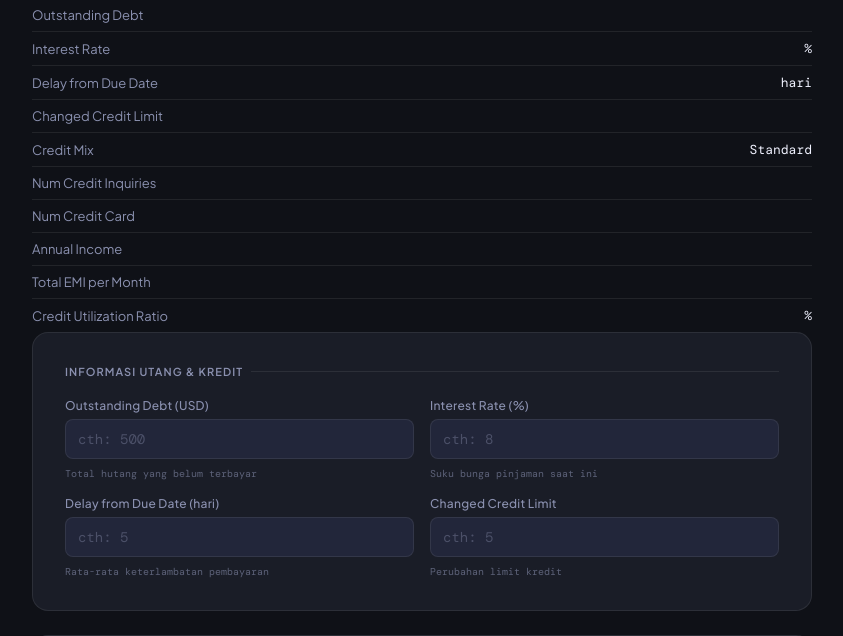
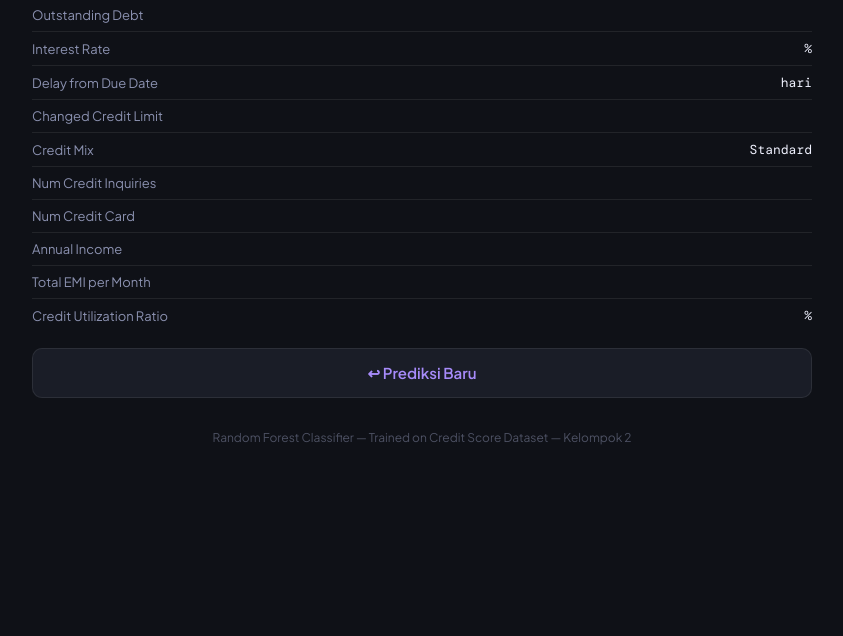
Before and after one commit to zxyontech/credit-score-django, a Django app: template predictor/templates/predictor/index.html in a window 1280 px wide. Shown: the part 478-1114 px from the top of the page, without its empty margins (218-1061 px from the left). After the commit the page ends 923 px from the top, so only its background shows below. Run offline with Django 4.2, Linux system fonts and the light colour scheme; the template is opened without the code that fills it: most values are stand-ins (such as "Sample title", 1, 10 or a date in 2020).

Commit message:
fix: add conditional form and reset link for credit score prediction

```diff
--- a/predictor/templates/predictor/index.html
+++ b/predictor/templates/predictor/index.html
@@ -408,6 +408,7 @@
       <div class="error-card">⚠️ Error: {{ error }}</div>
       {% endif %}
 
+      {% if not result %}
       <form method="POST" action="/predict/">
         {% csrf_token %}
 
@@ -553,6 +554,9 @@
           🔍 Prediksi Credit Score
         </button>
       </form>
+      {% else %}
+      <a href="/" style="display:block; width:100%; text-align:center; background:var(--surface); border:1px solid var(--border); border-radius:10px; color:var(--accent2); font-size:15px; font-weight:600; padding:14px; text-decoration:none; margin-top:1rem;">↩ Prediksi Baru</a>
+      {% endif %}
 
       <footer>
         Random Forest Classifier &mdash; Trained on Credit Score Dataset &mdash;
```
